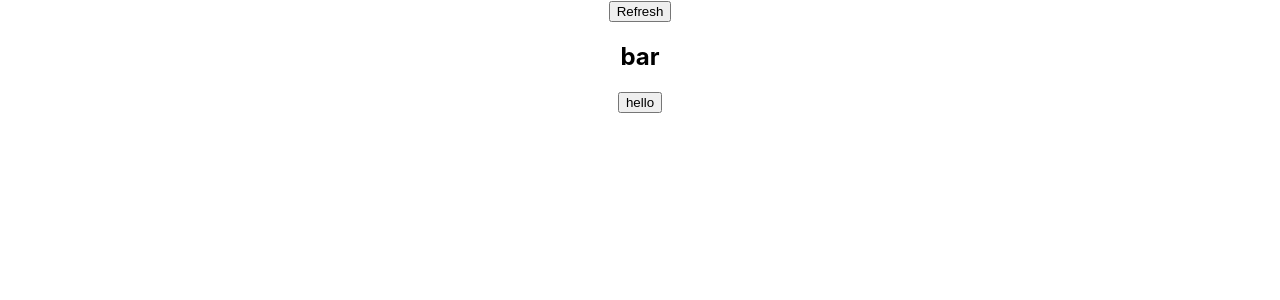
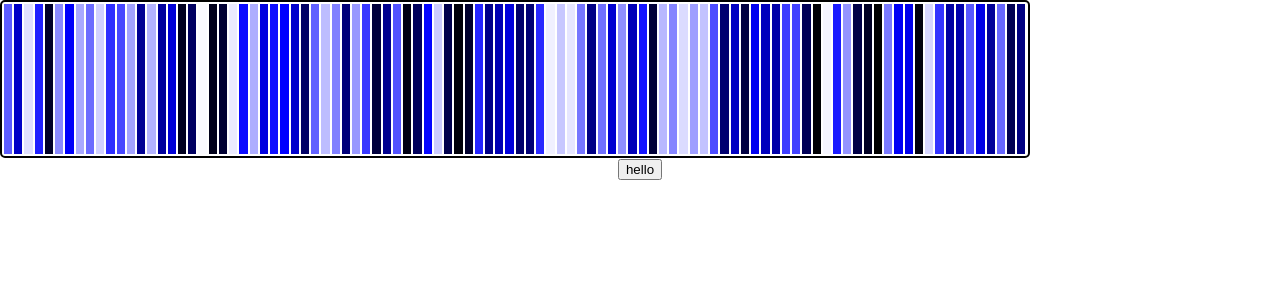
Before and after one commit to sifatMoonjerin/sorting-visualizer, a React (Create React App) app in the folder app/: page / in a window 1280 px wide. Shown: the top 300 px of the page. Built offline with nearby package versions, Linux system fonts and the light colour scheme.

Commit message:
random bars

```diff
--- a/app/src/App.js
+++ b/app/src/App.js
@@ -1,12 +1,21 @@
-import React from 'react';
+import React, { useState, useEffect } from 'react';
 import './App.css';
 import ButtonContainer from './components/ButtonContainer/ButtonContainer';
 import BarContainer from './components/BarContainer/BarContainer';
+import shuffle from './functions/shuffleFunction/shuffle';
 
 function App() {
+  const [array, setArray] = useState([]);
+  const [barNum, setBarNum] = useState(100);
+  const [hue, setHue] = useState(240);
+
+  useEffect(()=>{
+    setArray(shuffle(barNum))
+  }, [])
+
   return (
     <div className="App">
-      <BarContainer/>
+      <BarContainer array={array} hue={hue}/>
       <ButtonContainer/>
     </div>
   );
--- /dev/null
+++ b/app/src/components/Bar/Bar.css
@@ -0,0 +1,5 @@
+.bar{
+    height: 100%;
+    width: 2vw;
+    margin: 1px;
+}
--- a/app/src/components/Bar/Bar.js
+++ b/app/src/components/Bar/Bar.js
@@ -1,9 +1,9 @@
 import React from 'react';
+import './Bar.css';
 
-const Bar = () => {
+const Bar = ({hue, light}) => {
     return (
-        <div>
-            <h2>bar</h2>
+        <div className='bar' style={{'backgroundColor': `hsl(${hue},100%,${light}%)`}}>
         </div>
     );
 };
--- /dev/null
+++ b/app/src/components/BarContainer/BarContainer.css
@@ -0,0 +1,9 @@
+.barContainer{
+    display: flex;
+    align-items: center;
+    width: 80vw;
+    height: 150px;
+    border: 2px solid black;
+    border-radius: 5px;
+    padding: 2px 1px;
+}
--- a/app/src/components/BarContainer/BarContainer.js
+++ b/app/src/components/BarContainer/BarContainer.js
@@ -1,12 +1,13 @@
 import React from 'react';
 import Bar from '../Bar/Bar';
-import Refresh from '../Refresh/Refresh';
+import './BarContainer.css';
 
-const BarContainer = () => {
+const BarContainer = ({array, hue}) => {
     return (
-        <div>
-            <Refresh/>
-            <Bar/>
+        <div className='barContainer'>
+            {
+                array.map(light => <Bar light={light} hue={hue}/>)
+            }
         </div>
     );
 };
```
